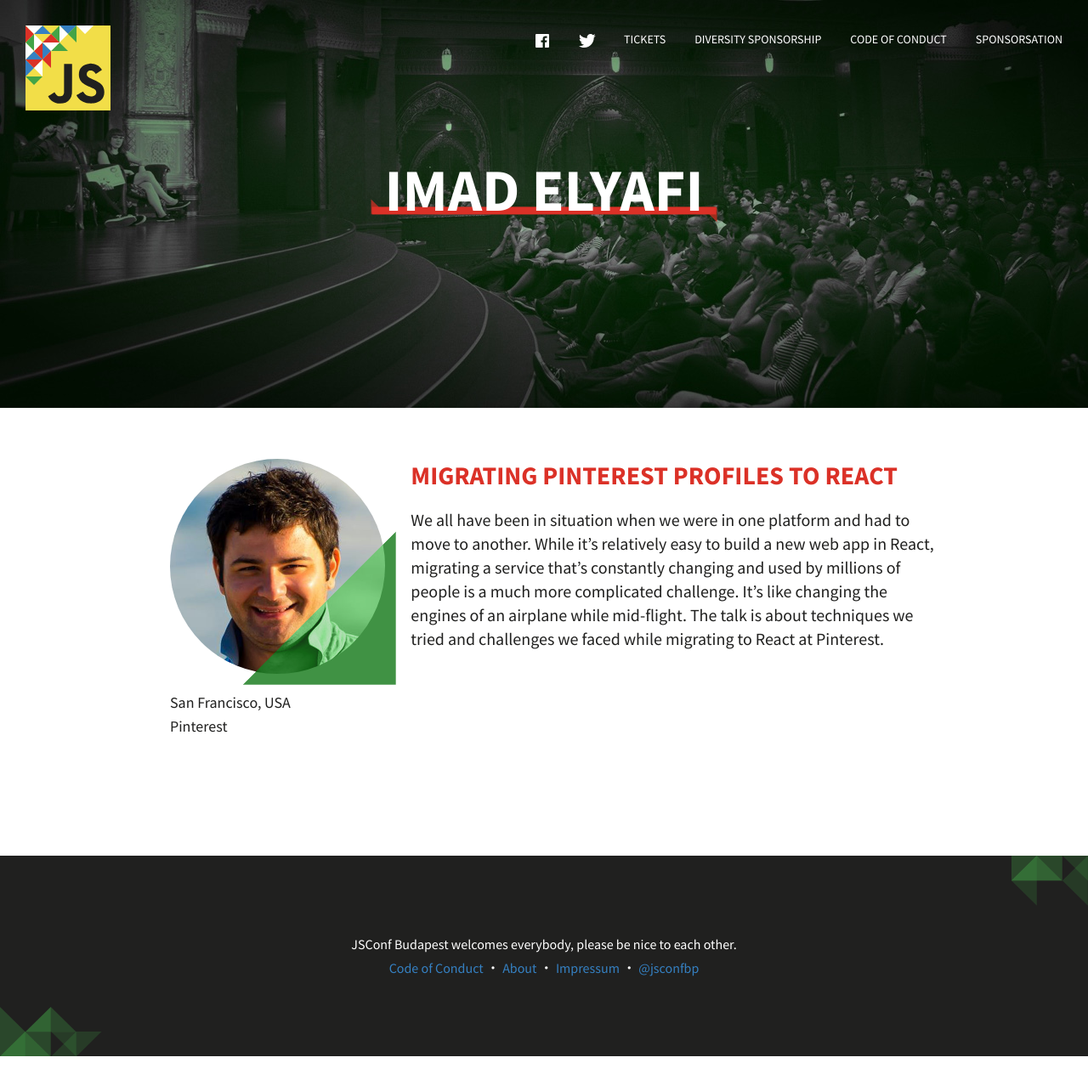
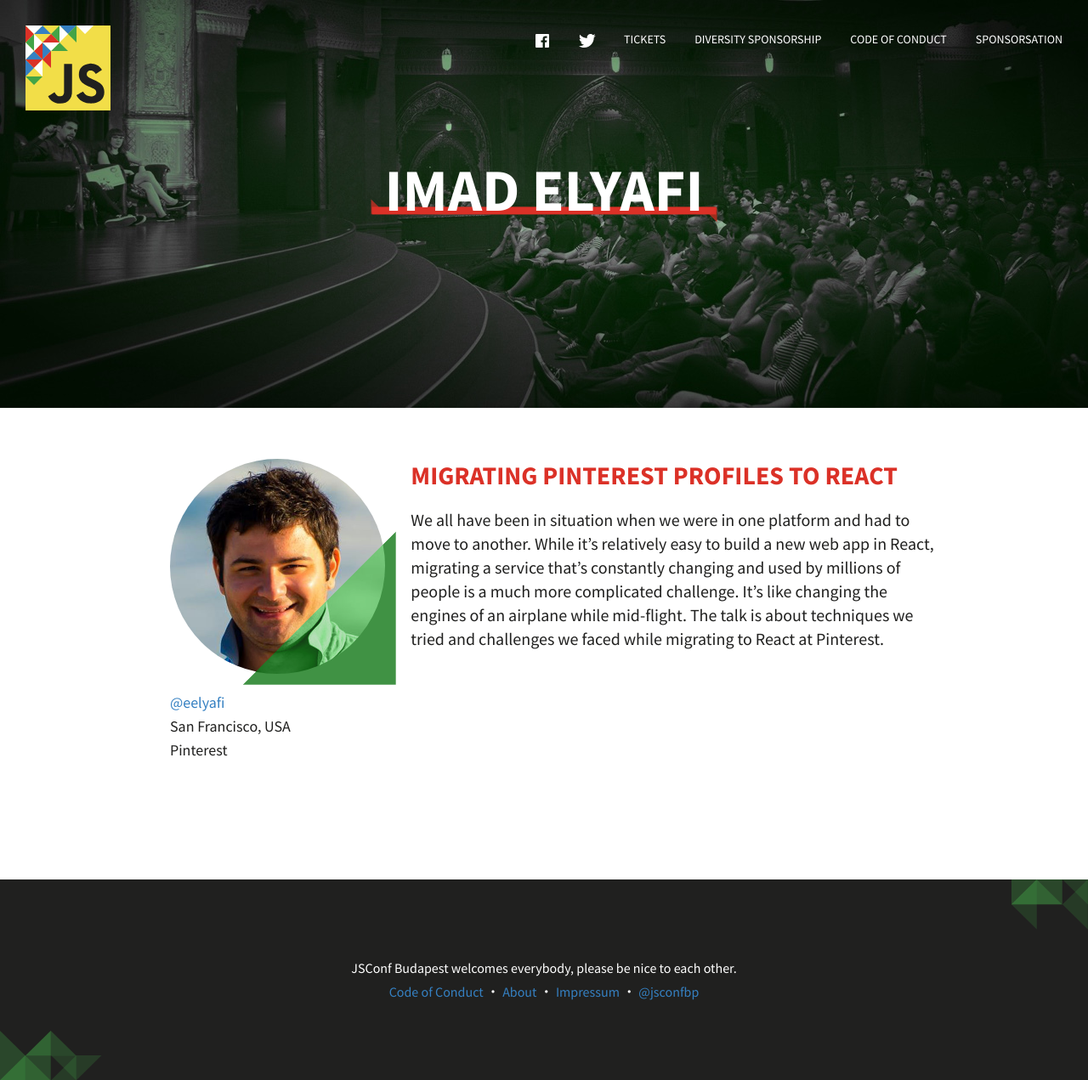
Before and after one commit to JSConfBp/2017.jsconfbp.com, a Jekyll site: the page built from _speakers/imad-elyafi.md, in a window 1280 px wide. Shown: the whole page at 85% size. Built offline with Jekyll 4.4.1, drawn with Linux system fonts in a browser that asks for light colours; before the commit the page ends 1243 px from its top, so only the background shows below that.

Commit message:
start announcing speakers

```diff
--- a/_speakers/imad-elyafi.md
+++ b/_speakers/imad-elyafi.md
@@ -4,7 +4,7 @@
 title: Migrating Pinterest profiles to React
 image: /assets/speakers/imad.jpg
 name: Imad Elyafi
-twitter:
+twitter: eelyafi
 from: San Francisco, USA
 company: Pinterest
 decor: 3
```
Also changed, not shown: _layouts/home.html (+4 -4 lines), assets/social-cards/speaker-imad.jpg, tmp/anna-migas.md (renamed from _speakers/anna-migas.md), tmp/bodil-stokke.md (renamed from _speakers/bodil-stokke.md), tmp/don-burks.md (renamed from _speakers/don-burks.md), tmp/eirik-vullum.md (renamed from _speakers/eirik-vullum.md), tmp/jonathan-martin.md (renamed from _speakers/jonathan-martin.md), tmp/kacper-sokołowski.md (renamed from _speakers/kacper-sokołowski.md), tmp/laura-carvajal.md (renamed from _speakers/laura-carvajal.md), tmp/luke-bonaccorsi.md (renamed from _speakers/luke-bonaccorsi.md), tmp/madeleine-neumann.md (renamed from _speakers/madeleine-neumann.md), tmp/nikita-baksalyar.md (renamed from _speakers/nikita-baksalyar.md), tmp/opher-vishnia.md (renamed from _speakers/opher-vishnia.md), tmp/peter-mbanugo.md (renamed from _speakers/peter-mbanugo.md), 2 more files.
